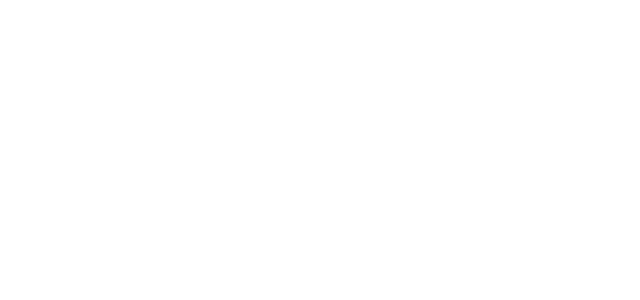
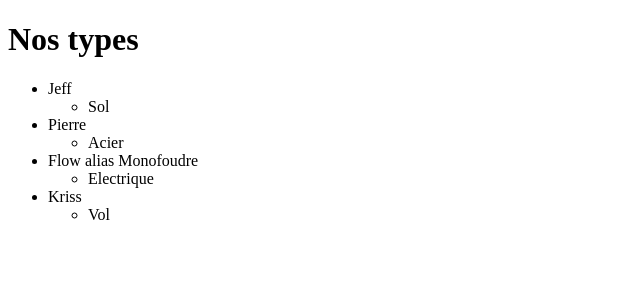
Before and after one commit to Christophe28/randomType, a React (Create React App) app in the folder my-app/: page /ourTypes in a window 1280 px wide. Before the commit this address had no page. Shown: the top 300 px of the page, without its empty margins (0-640 px from the left). Built offline with nearby package versions, Linux system fonts and the light colour scheme; the HTML template or start-up script is replaced by a standard one.

Commit message:
randomType is ok

```diff
--- a/my-app/src/App.js
+++ b/my-app/src/App.js
@@ -1,12 +1,14 @@
 import React from "react";
 import { Routes, Route } from "react-router-dom";
 import Home from "./pages/home";
+import MyTypes from "./pages/my-types";
 import "./style/index.scss";
 
 const App = () => {
   return (
     <Routes>
       <Route path="/" element={<Home />} />
+      <Route path="/ourTypes" element={<MyTypes />} />
     </Routes>
   )
 }
--- a/my-app/src/functions/randomTrigger.js
+++ b/my-app/src/functions/randomTrigger.js
@@ -1,4 +1,4 @@
-const randomTrigger = (x, array, setArray, setIsSelected) => {
+const randomTrigger = (x, array, setArray, setIsSelected, currentChance, setCurrentChance) => {
     const randomNumber = Math.floor(Math.random() * x);
     const arraySplice = array;
     setIsSelected((oldSelected) => {
@@ -8,6 +8,7 @@
     })
 
     const delElem = () => {
+        // if(currentChance < 1) {
             const myTypePkm = prompt("Vos Pokémons seront de types " +  array[randomNumber].type + "! est ce dont vous avez toujours rêvé ?");
 
             if(myTypePkm === "Oui") {
@@ -15,8 +16,11 @@
             }
             if(myTypePkm === "Non") {
                 setIsSelected(array.map((elem) => false));
-            randomTrigger(x, array, setArray, setIsSelected);
+                setCurrentChance(currentChance + 1)
+                //Problème avec la fonctione qui s'appelle elle même. Pas top top à check pour améliorer.
+                // randomTrigger(x, array, setArray, setIsSelected, currentChance, setCurrentChance);
             }
+        // }
     }
     setTimeout(delElem, 1500);
 }
--- a/my-app/src/pages/home.jsx
+++ b/my-app/src/pages/home.jsx
@@ -28,7 +28,8 @@
             />
             <Trigger
                 myEvent={() => {
-                    randomTrigger(typesToSelect.length, typesToSelect, setTypesToSelect, setTypeIsSelected);
+                    randomTrigger(typesToSelect.length, typesToSelect, setTypesToSelect, setTypeIsSelected, chance, setChance);
+                    console.log(chance);
                 }}
             />
         </div>
--- /dev/null
+++ b/my-app/src/pages/my-types.jsx
@@ -0,0 +1,45 @@
+import React from 'react';
+
+const MyTypes = () => {
+    return (
+        <div>
+            <h1>Nos types</h1>
+            <ul>
+                <li>
+                    Jeff
+                    <ul>
+                        <li>
+                            Sol
+                        </li>
+                    </ul>
+                </li>
+                <li>
+                    Pierre
+                    <ul>
+                        <li>
+                            Acier
+                        </li>
+                    </ul>
+                </li>
+                <li>
+                    Flow alias Monofoudre
+                    <ul>
+                        <li>
+                            Electrique
+                        </li>
+                    </ul>
+                </li>
+                <li>
+                    Kriss
+                    <ul>
+                        <li>
+                            Vol
+                        </li>
+                    </ul>
+                </li>
+            </ul>
+        </div>
+    );
+};
+
+export default MyTypes;
```
Lines whose indentation alone changed are shown as unchanged.
